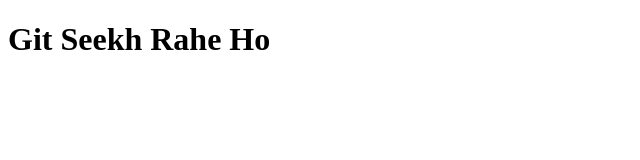
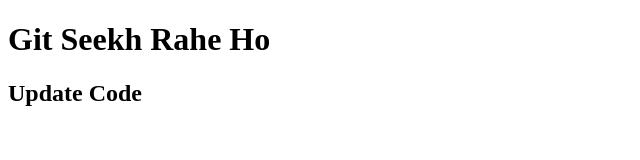
Before and after one commit to rahulranjan-bca/CodingSeekho, a plain HTML site: page day1/index.html in a window 1280 px wide. Shown: the whole page, without its empty margins (0-640 px from the left). Drawn offline with Linux system fonts and the light colour scheme.

Commit message:
updated Code

```diff
--- a/day1/index.html
+++ b/day1/index.html
@@ -7,5 +7,6 @@
 </head>
 <body>
     <h1>Git Seekh Rahe Ho</h1>
+    <h2>Update Code</h2>
 </body>
 </html>
```
